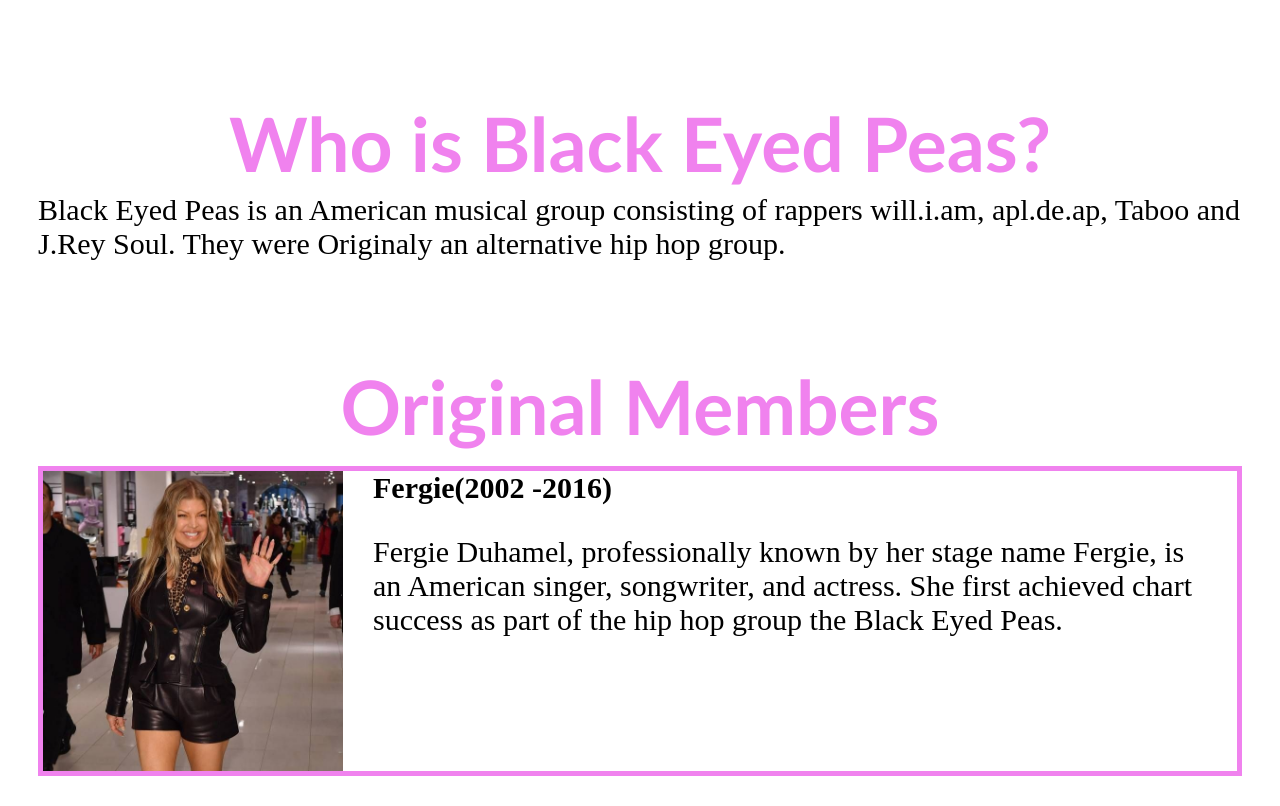
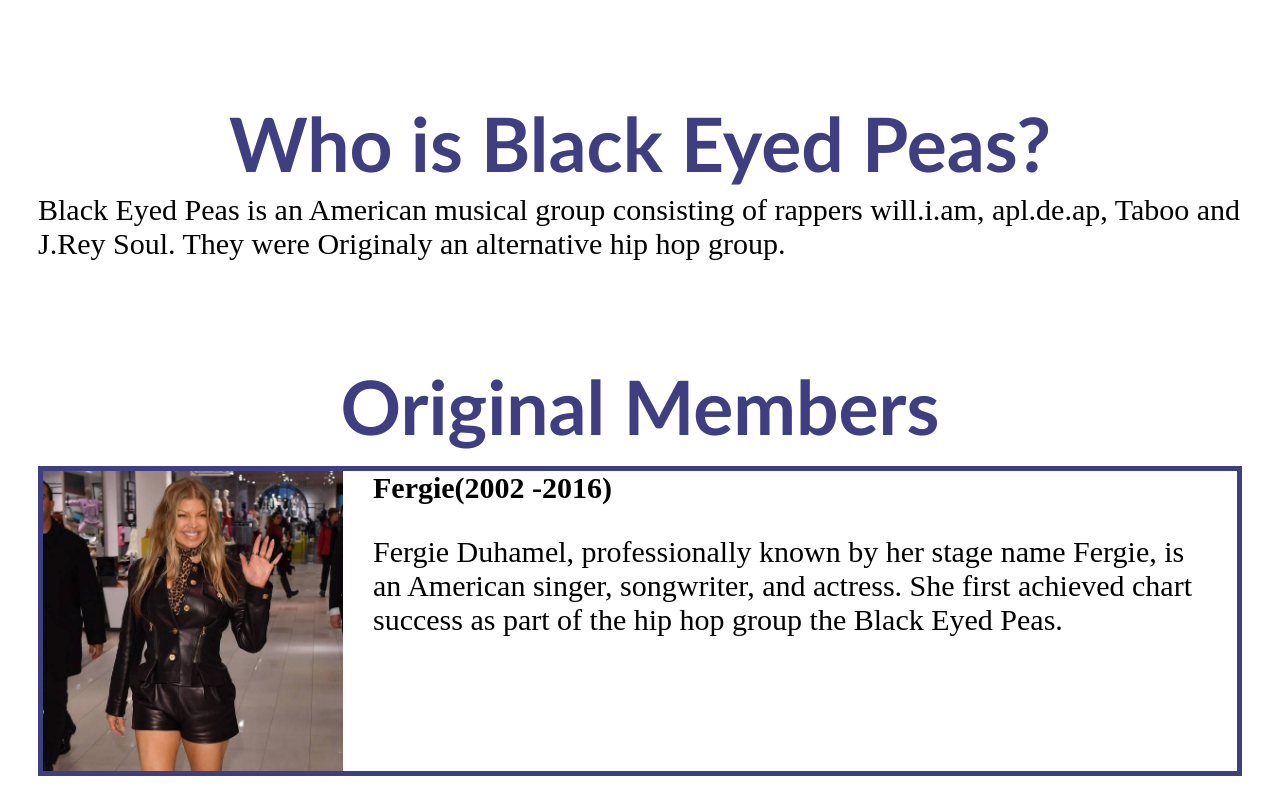
Before and after one commit to ericwafula/my-favorite-band, a plain HTML site: page index.html in a window 1280 px wide. Shown: the part 746-1552 px from the top of the page. Drawn offline with Linux system fonts and the light colour scheme.

Commit message:
changed primary color from purple

```diff
--- a/style.css
+++ b/style.css
@@ -19,7 +19,7 @@
 }
 
 .who{
-    color: #F082EE;
+    color: #3f3e81;
     text-align: center;
     margin-top: 100px;
     margin-bottom: 5px;
@@ -36,7 +36,7 @@
 
 .members{
     text-align: center;
-    color: #F082EE;
+    color: #3f3e81;
     margin-top: 100px;
     margin-bottom: 15px;
     font-size: 75px;
@@ -66,7 +66,7 @@
 .f-div{
     overflow: auto;
     clear: both;
-    border: #F082EE solid 5px;
+    border: #3f3e81 solid 5px;
     margin-bottom: 30px;
     margin-left: 30px;
     margin-right: 30px;
```
